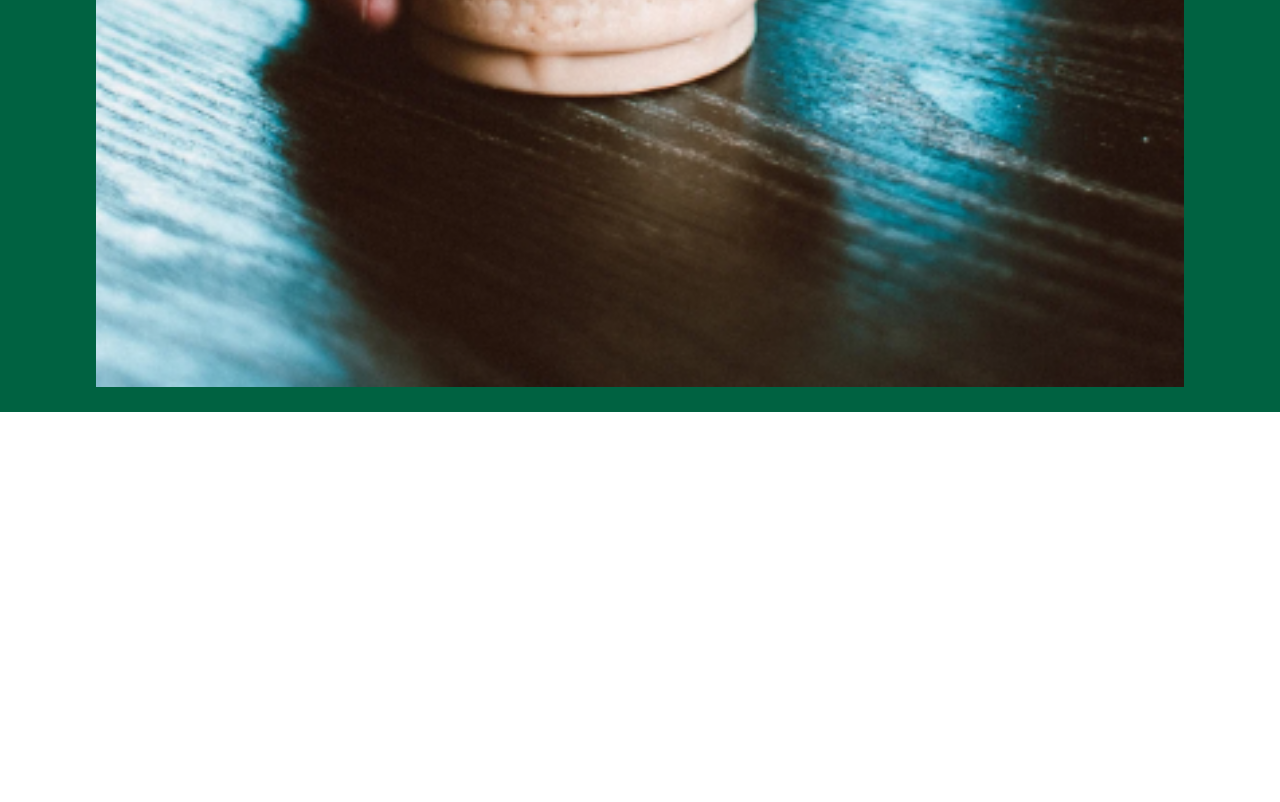
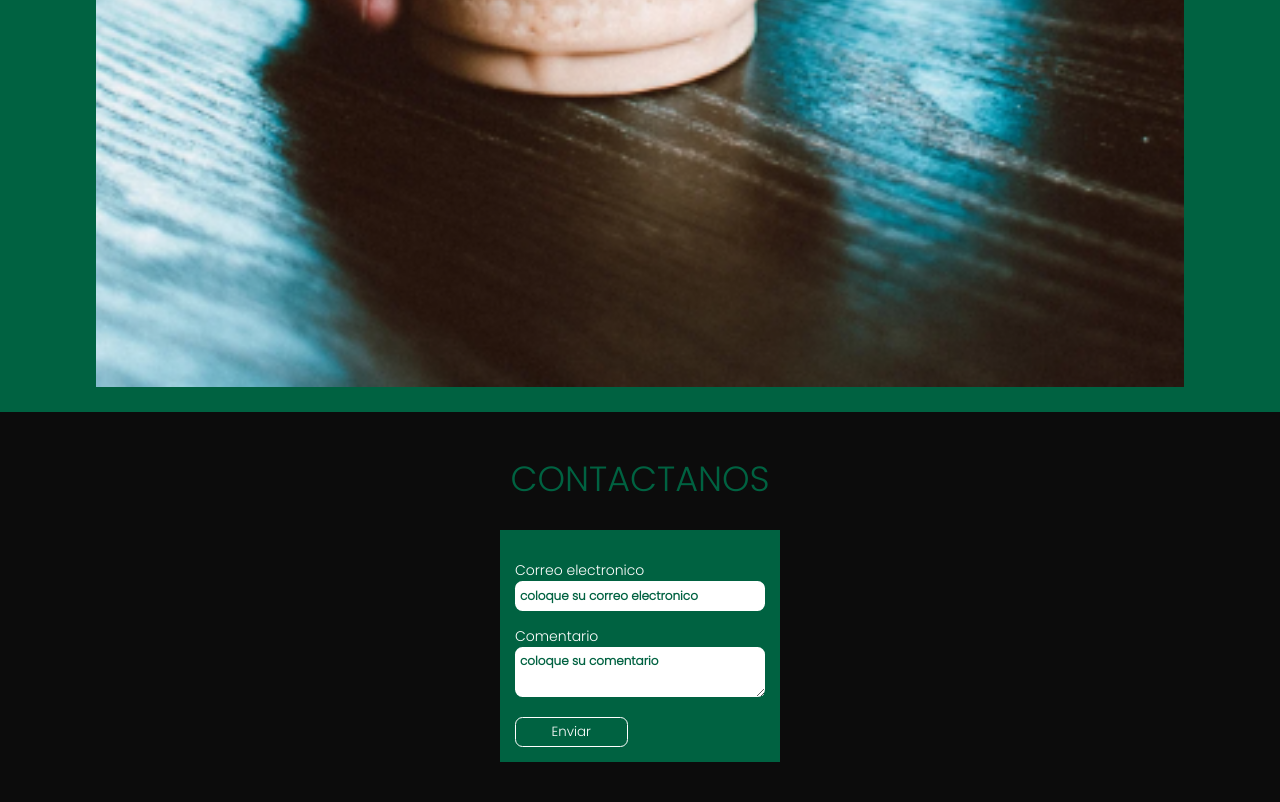
Before and after one commit to balbuena-sebas/starbucks-git, a plain HTML site: page index.html in a window 1280 px wide. Shown: the part 5512-6314 px from the top of the page. Before the commit the page ends 5924 px from the top, so only its background shows below. Drawn offline with nearby package versions, Linux system fonts and the light colour scheme.

Commit message:
estructura html & estilos css de contact

```diff
--- a/css/style.css
+++ b/css/style.css
@@ -85,3 +85,73 @@
     width: 85%;
     margin-top: 32px;
 }
+
+.contac{
+    background:#0c0c0c ;
+    padding: 40px 15px;
+    display: flex;
+    flex-direction: column;
+    justify-content: center;
+    align-items: center;
+}
+
+.contac__title{
+    color: #006241;
+    text-align: center;
+    margin-bottom: 25px;
+    font-size: 35px;
+}
+
+.contac__form{
+    background: #006241;
+    color: #fff;
+    padding:15px;
+    width: 280px;
+}
+
+.contac__input label{
+    font-size: 14px;
+}
+
+.contac__input{
+    display: flex;
+    flex-direction: column;
+    margin-top: 15px;
+}
+
+.contac__input input::placeholder,
+.contac__input textarea::placeholder{
+    font-size: 12px;
+    color: #006241;
+    font-weight: 900;
+}
+
+.contac__input input,
+.contac__input textarea{
+    padding: 5px;
+    border-radius: 7.5px;
+    border: none;
+}
+
+.contac__input input:focus,
+.contac__input textarea:focus{
+    background: #0c0c0c;
+    color:#fff;
+}
+
+.contac__btn{
+    background: inherit;
+    color: #fff;
+    border: 1px solid #fff;
+    width: 45%;
+    margin-top: 20px;
+    border-radius: 7.5px;
+    padding: 4px 0;
+    transition: all 0.5s;
+}
+
+.contac__btn:hover {
+    background: yellow;
+    border: 1px solid yellow;
+    color: #006241;
+}
--- a/index.html
+++ b/index.html
@@ -58,5 +58,22 @@
         <img class="gallery__img" src="./imagenes/gallery-2.png" alt="imagen 2 galeria">
         <img class="gallery__img" src="./imagenes/gallery-3.png" alt="imagen 3 galeria">
     </section>
+
+    <!-- contactanos -->
+    <section class="contac">
+        <h2 class="contac__title">CONTACTANOS</h2>
+        <form class="contac__form">
+            <div class="contac__input">
+                <label>Correo electronico</label>
+                <input placeholder="coloque su correo electronico " type="email"requerid/>
+            </div>
+            <div class="contac__input">
+                <label>Comentario</label>
+                <textarea placeholder="coloque su comentario" requerid></textarea>
+            </div>
+            <button class="contac__btn" type="submit">Enviar</button>
+        </form>
+    </section>
+
 </body>
 </html>
```
